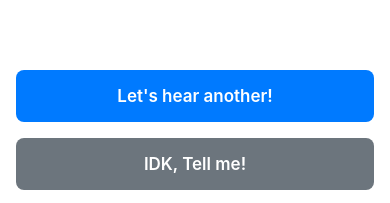
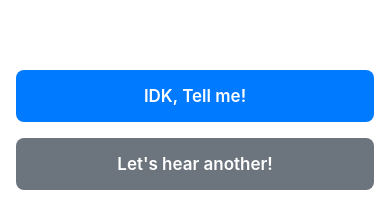
Before and after one commit to kmbunnell/JokeApp, a React Native app: screen / in a window 390 px wide. Shown: the part 638-841 px from the top of the page. Built offline with nearby package versions, Linux system fonts and the light colour scheme.

Commit message:
Swap buttons on jokescreen, use string resources

```diff
--- a/src/presentation/screens/JokeScreen/JokeScreen.tsx
+++ b/src/presentation/screens/JokeScreen/JokeScreen.tsx
@@ -14,6 +14,7 @@ import type { RootStackParamList } from '../../navigation/types';
 import { useJokes } from '../../hooks/useJokes';
 import type { JokesState } from '../../hooks/useJokes';
 import { styles } from './styles';
+import { strings } from './strings';
 
 type Nav = NativeStackNavigationProp<RootStackParamList, typeof Routes.Joke>;
 
@@ -34,13 +35,11 @@ function JokeContent({ state }: JokeContentProps) {
   if (state.status === 'error') {
     if (state.error.kind === 'out_of_jokes') {
       // TODO: address OUT_OF_JOKES state (e.g. offer a reset / congratulate the user)
-      return <Text style={styles.questionText}>You've heard them all!</Text>;
+      return <Text style={styles.questionText}>{strings.outOfJokes}</Text>;
     }
     // TODO: implement proper error UI for repository failures
     return (
-      <Text style={styles.questionText}>
-        Something went wrong loading a joke.
-      </Text>
+      <Text style={styles.questionText}>{strings.loadError}</Text>
     );
   }
   return <Text style={styles.questionText}>{state.joke.question}</Text>;
@@ -61,15 +60,8 @@ export default function JokeScreen() {
       </ScrollView>
       <View style={styles.buttonBar}>
         <Pressable
+          testID="idk-button"
           style={[styles.button, !isLoaded && styles.buttonDisabled]}
-          disabled={!isLoaded}
-          accessibilityState={{ disabled: !isLoaded }}
-          onPress={loadNext}>
-          <Text style={styles.buttonText}>Let's hear another!</Text>
-        </Pressable>
-        <Pressable
-          testID="idk-button"
-          style={[styles.button, styles.buttonSecondary, !isLoaded && styles.buttonDisabled]}
           disabled={!isLoaded}
           accessibilityState={{ disabled: !isLoaded }}
           onPress={() => {
@@ -80,7 +72,14 @@ export default function JokeScreen() {
               jokeId: state.joke.id,
             });
           }}>
-          <Text style={styles.buttonText}>IDK, Tell me!</Text>
+          <Text style={styles.buttonText}>{strings.tellMe}</Text>
+        </Pressable>
+        <Pressable
+          style={[styles.button, styles.buttonSecondary, !isLoaded && styles.buttonDisabled]}
+          disabled={!isLoaded}
+          accessibilityState={{ disabled: !isLoaded }}
+          onPress={loadNext}>
+          <Text style={styles.buttonText}>{strings.nextJoke}</Text>
         </Pressable>
       </View>
     </SafeAreaView>
--- /dev/null
+++ b/src/presentation/screens/JokeScreen/strings.ts
@@ -0,0 +1,6 @@
+export const strings = {
+  nextJoke: "Let's hear another!",
+  tellMe: 'IDK, Tell me!',
+  outOfJokes: "You've heard them all!",
+  loadError: 'Something went wrong loading a joke.',
+} as const;
```
Also changed, not shown: 1 other file (tests, documents, lock files or other folders).
